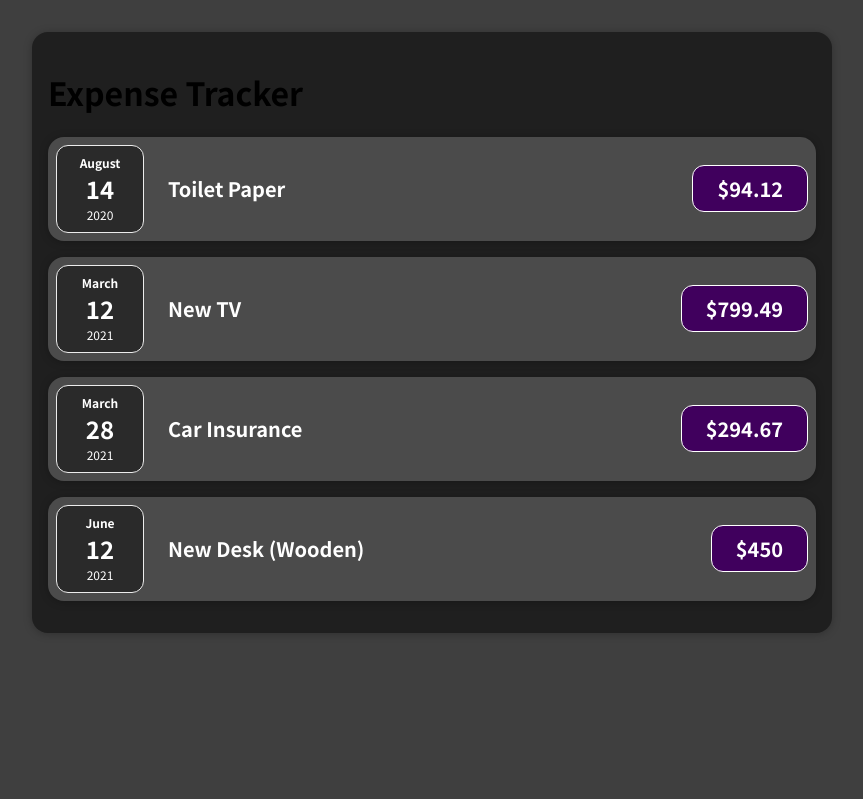
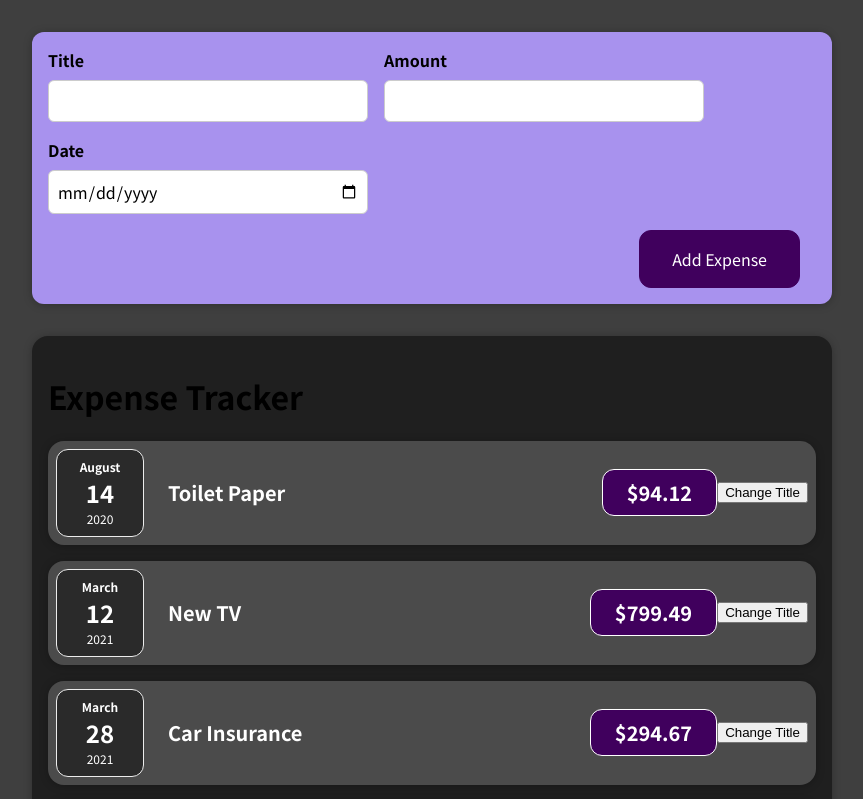
Before and after one commit to johngwells/Expense-Tracker, a React (Create React App) app: page / in a window 1280 px wide. Shown: the top 799 px of the page, without its empty margins (208-1071 px from the left). Built offline with nearby package versions, Linux system fonts and the light colour scheme.

Commit message:
Create New Expenses / Form submission

```diff
--- a/src/App.js
+++ b/src/App.js
@@ -1,5 +1,6 @@
 import "./components/Expenses/Expenses.css";
 import Expenses from "./components/Expenses/Expenses";
+import NewExpense from "./components/NewExpense/NewExpense";
 
 function App() {
   const expenses = [
@@ -24,7 +25,12 @@
     }
   ];
 
-  return <Expenses item={expenses} />;
+  return (
+    <div>
+      <NewExpense />
+      <Expenses item={expenses} />;
+    </div>
+  )
 }
 
 export default App;
--- a/src/components/Expenses/ExpenseItem.js
+++ b/src/components/Expenses/ExpenseItem.js
@@ -1,15 +1,22 @@
+import React, { useState } from 'react';
 import "./ExpenseItem.css";
 import Card from "../UI/Card";
 import ExpenseDate from "./ExpenseDate";
 
 function ExpenseItem({ title, amount, date }) {
+  const [newTitle, setNewTitle] = useState(title);
+  const clickHandler = () => {
+    setNewTitle('Updated!')
+  }
+
   return (
     <Card className="expense-item">
       <ExpenseDate date={date} />
       <div className="expense-item__description">
-        <h2 className="expense-item h2">{title}</h2>
+        <h2 className="expense-item h2">{newTitle}</h2>
         <div className="expense-item__price">${amount}</div>
       </div>
+      <button onClick={clickHandler}>Change Title</button>
     </Card>
   );
 }
--- /dev/null
+++ b/src/components/NewExpense/ExpenseForm.css
@@ -0,0 +1,26 @@
+.new-expense__controls {
+  display: flex;
+  flex-wrap: wrap;
+  gap: 1rem;
+  margin-bottom: 1rem;
+  text-align: left;
+}
+
+.new-expense__control label {
+  font-weight: bold;
+  margin-bottom: 0.5rem;
+  display: block;
+}
+
+.new-expense__control input {
+  font: inherit;
+  padding: 0.5rem;
+  border-radius: 6px;
+  border: 1px solid #ccc;
+  width: 20rem;
+  max-width: 100%;
+}
+
+.new-expense__actions {
+  text-align: right;
+}
--- /dev/null
+++ b/src/components/NewExpense/ExpenseForm.js
@@ -0,0 +1,86 @@
+import React, { useState } from "react";
+import "./ExpenseForm.css";
+
+function ExpenseForm() {
+  // const [enteredTitle, setEnteredTitle] = useState('');
+  // const [enteredAmount, setEnteredAmount] = useState('');
+  // const [enteredDate, setEnteredDate] = useState('');
+
+  // Alternative
+  const [userInput, setUserInput] = useState({
+    enteredTitle: "",
+    enteredAmount: "",
+    enteredDate: ""
+  });
+
+  const titleChangeHandler = (e) => {
+    setUserInput({
+      ...userInput,
+      enteredTitle: e.target.value
+    });
+
+    // if your state is dependent on the previous state Ex: counter etc.
+    // setUserInput((prevState) => {
+    //   return { ...userInput, enteredTitle: e.target.value };
+    // });
+  };
+
+  const amountChangeHandler = (e) => {
+    setUserInput({
+      ...userInput,
+      enteredAmount: e.target.value
+    });
+  };
+
+  const dateChangeHandler = (e) => {
+    setUserInput({
+      ...userInput,
+      enteredDate: e.target.value
+    });
+  };
+
+  const submitHandler = (e) => {
+    e.preventDefault();
+    const expenseData = userInput;
+    console.log(expenseData);
+    // setUserInput({
+    //   enteredTitle: "",
+    //   enteredAmount: "",
+    //   enteredDate: ""
+    // });
+  };
+
+  return (
+    <form onSubmit={submitHandler}>
+      <div className="new-expense__controls">
+        <div className="new-expense__control">
+          <label>Title</label>
+          <input type="text" onChange={titleChangeHandler} />
+        </div>
+        <div className="new-expense__control">
+          <label>Amount</label>
+          <input
+            type="number"
+            onChange={amountChangeHandler}
+            min="0.01"
+            step="0.01"
+          />
+        </div>
+        <div className="new-expense__control">
+          <label>Date</label>
+          <input
+            type="date"
+            onChange={dateChangeHandler}
+            min="2019-01-01"
+            max="2022-12-31"
+          />
+        </div>
+      </div>
+      <div className="new-expense__actions">
+        <button type="submit">Add Expense</button>
+      </div>
+    </form>
+  );
+}
+
+export default ExpenseForm;
--- /dev/null
+++ b/src/components/NewExpense/NewExpense.css
@@ -0,0 +1,38 @@
+.new-expense {
+  background-color: #a892ee;
+  padding: 1rem;
+  margin: 2rem auto;
+  width: 50rem;
+  max-width: 95%;
+  border-radius: 12px;
+  text-align: center;
+  box-shadow: 0 1px 8px rgba(0, 0, 0, 0.25);
+}
+
+.new-expense button {
+  font: inherit;
+  cursor: pointer;
+  padding: 1rem 2rem;
+  border: 1px solid #40005d;
+  background-color: #40005d;
+  color: white;
+  border-radius: 12px;
+  margin-right: 1rem;
+}
+
+.new-expense button:hover,
+.new-expense button:active {
+  background-color: #510674;
+  border-color: #510674;
+}
+
+.new-expense button.alternative {
+  color: #220131;
+  border-color: transparent;
+  background-color: transparent;
+}
+
+.new-expense button.alternative:hover,
+.new-expense button.alternative:active {
+  background-color: #ddb3f8;
+}
--- /dev/null
+++ b/src/components/NewExpense/NewExpense.js
@@ -0,0 +1,12 @@
+import "./NewExpense.css";
+import ExpenseForm from "./ExpenseForm";
+
+function NewExpense() {
+  return (
+    <div className="new-expense">
+      <ExpenseForm />
+    </div>
+  )
+}
+
+export default NewExpense;
```
